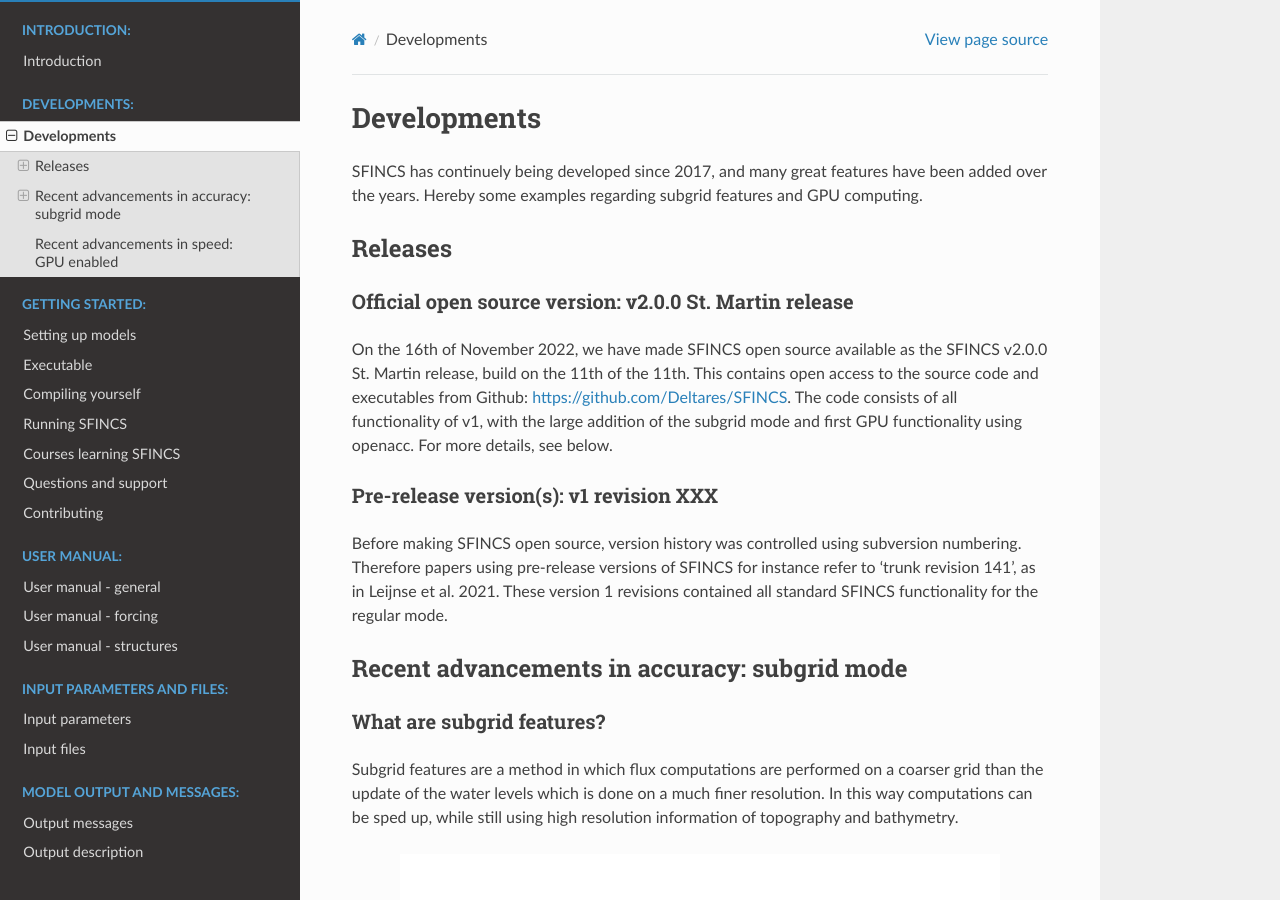
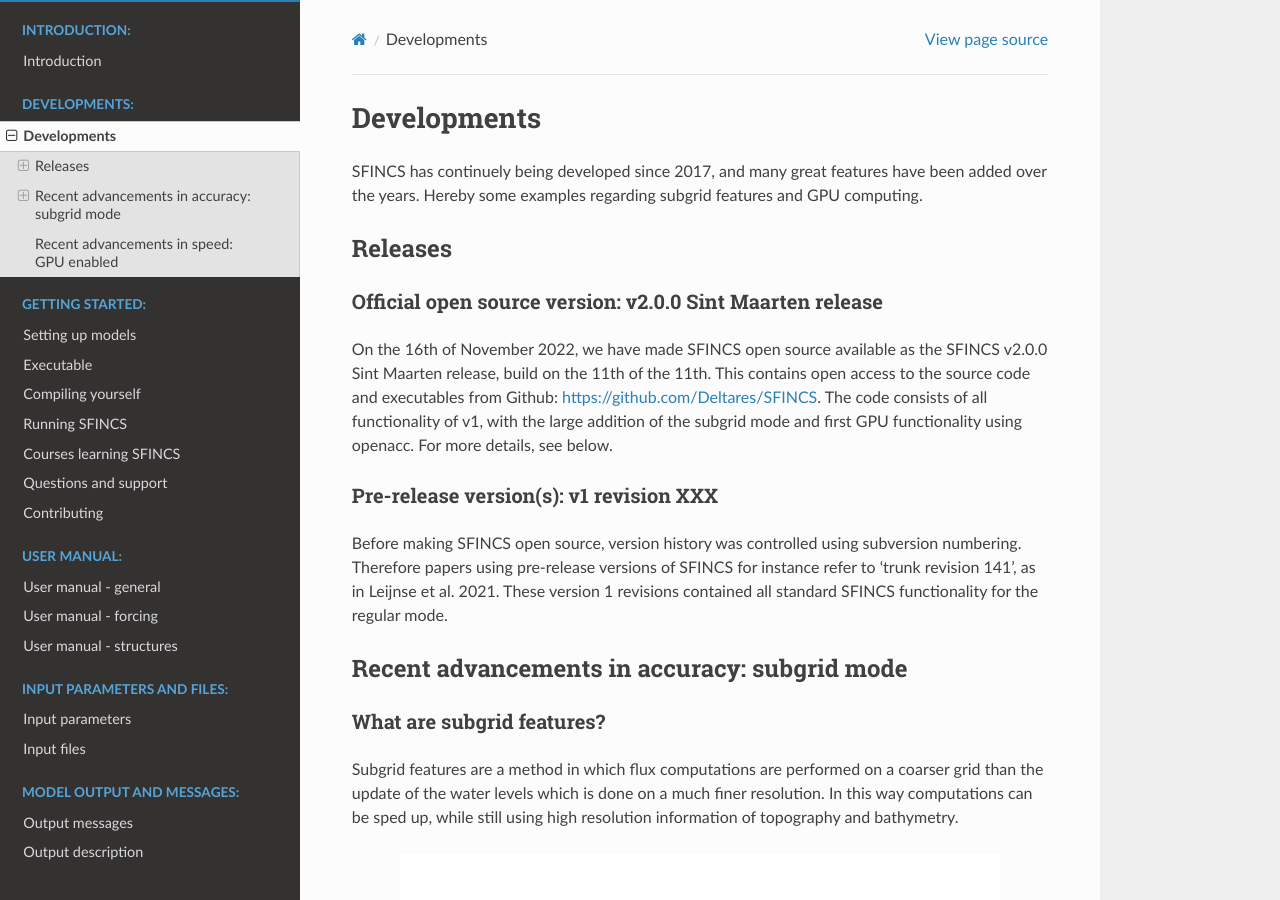
Before and after one commit to Deltares/SFINCS, a Sphinx documentation site: the page built from docs/developments.rst, in a window 1280 px wide and 900 px high. Built offline with Sphinx 7.4.7 and the Read the Docs theme 2.0.0, drawn with Linux system fonts in a browser that asks for light colours.

Commit message:
- Sint Maarten edition

```diff
--- a/docs/developments.rst
+++ b/docs/developments.rst
@@ -7,10 +7,10 @@
 Releases
 -----
 
-Official open source version: v2.0.0 St. Martin release
+Official open source version: v2.0.0 Sint Maarten release
 ^^^^^
 
-On the 16th of November 2022, we have made SFINCS open source available as the SFINCS v2.0.0 St. Martin release, build on the 11th of the 11th.
+On the 16th of November 2022, we have made SFINCS open source available as the SFINCS v2.0.0 Sint Maarten release, build on the 11th of the 11th.
 This contains open access to the source code and executables from Github: https://github.com/Deltares/SFINCS.
 The code consists of all functionality of v1, with the large addition of the subgrid mode and first GPU functionality using openacc.
 For more details, see below.
```
